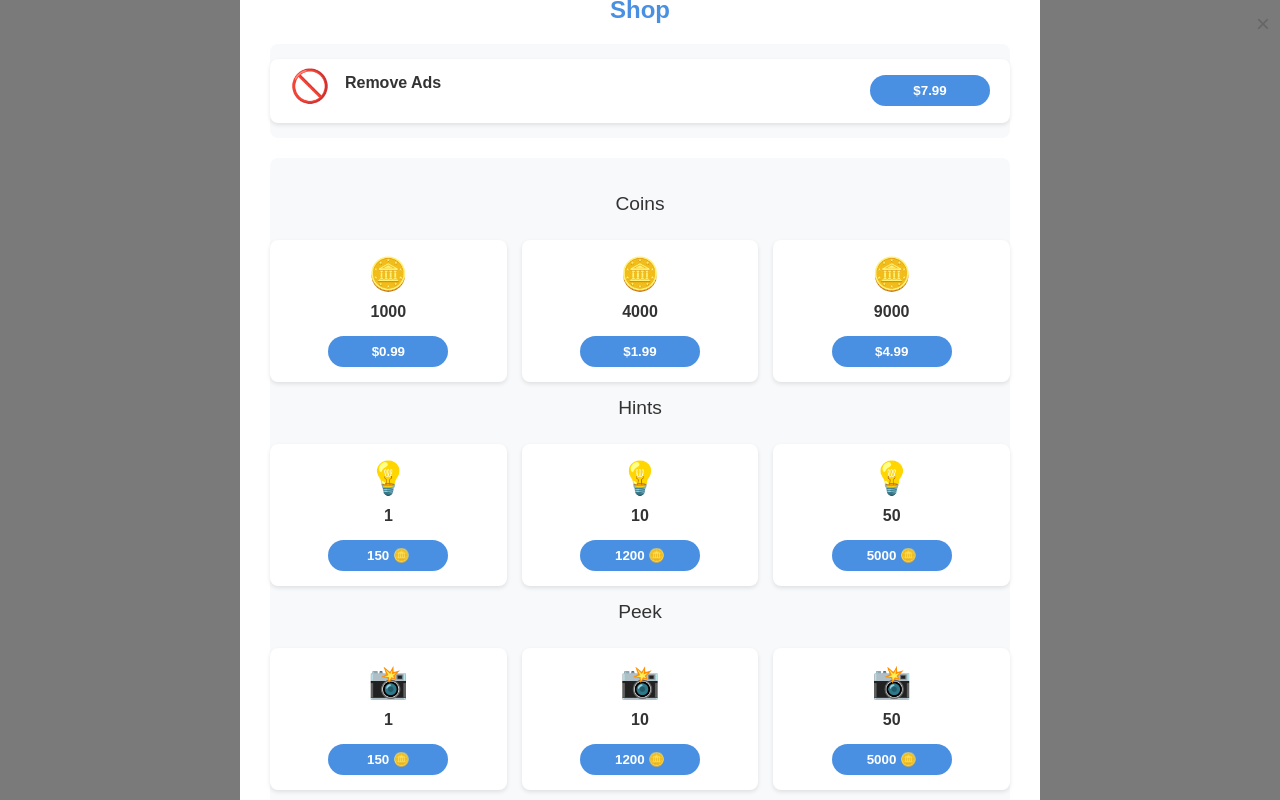
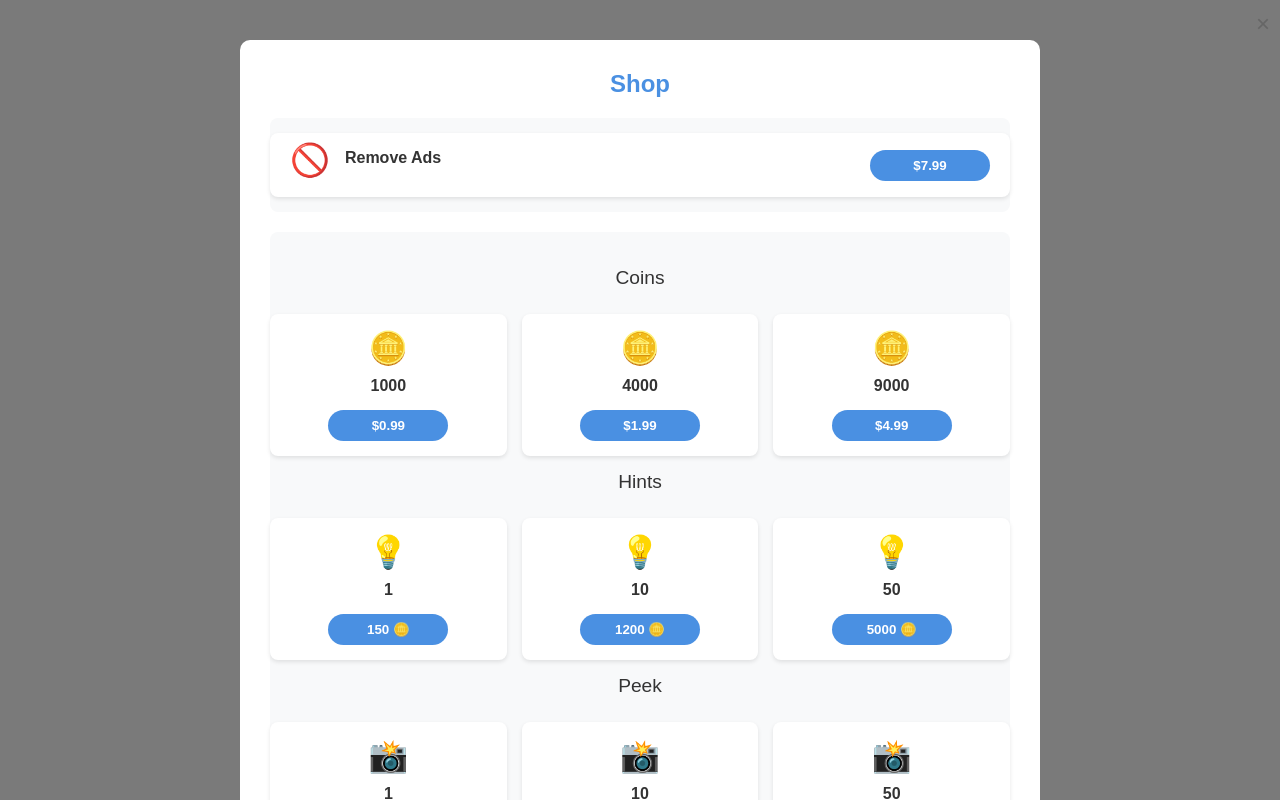
Before and after one commit to cihanoklap/memory_game, a plain HTML site: page index.html in a window 1280 px wide. Both pictures are taken after a click on the element "Shop". Drawn offline with Linux system fonts and the light colour scheme.

Commit message:
Update index.html

```diff
--- a/index.html
+++ b/index.html
@@ -249,9 +249,11 @@
             position: fixed;
             top: 0; left: 0; width: 100%; height: 100%;
             background-color: rgba(0,0,0,0.5);
-            align-items: center;
+            align-items: flex-start;
             justify-content: center;
             z-index: 100;
+            overflow-y: auto;
+            padding: 20px 0;
         }
         .shop-screen.active {
             display: flex;
@@ -263,6 +265,7 @@
             text-align: center;
             max-width: 800px;
             width: 90%;
+            margin: 20px auto;
         }
         .shop-title {
             font-size: 1.5em;
@@ -702,7 +705,7 @@
             case 18: layout = { rows: 4, cols: 5 }; break;
             case 20: layout = { rows: 4, cols: 5 }; break;
             case 22: layout = { rows: 5, cols: 5 }; break;
-            case 24: layout = { rows: 6, cols: 4 }; break;
+            case 24: layout = { rows: 5, cols: 5 }; break;
             case 26: layout = { rows: 6, cols: 5 }; break;
             case 28: layout = { rows: 6, cols: 5 }; break;
             case 30: layout = { rows: 6, cols: 5 }; break;
```
